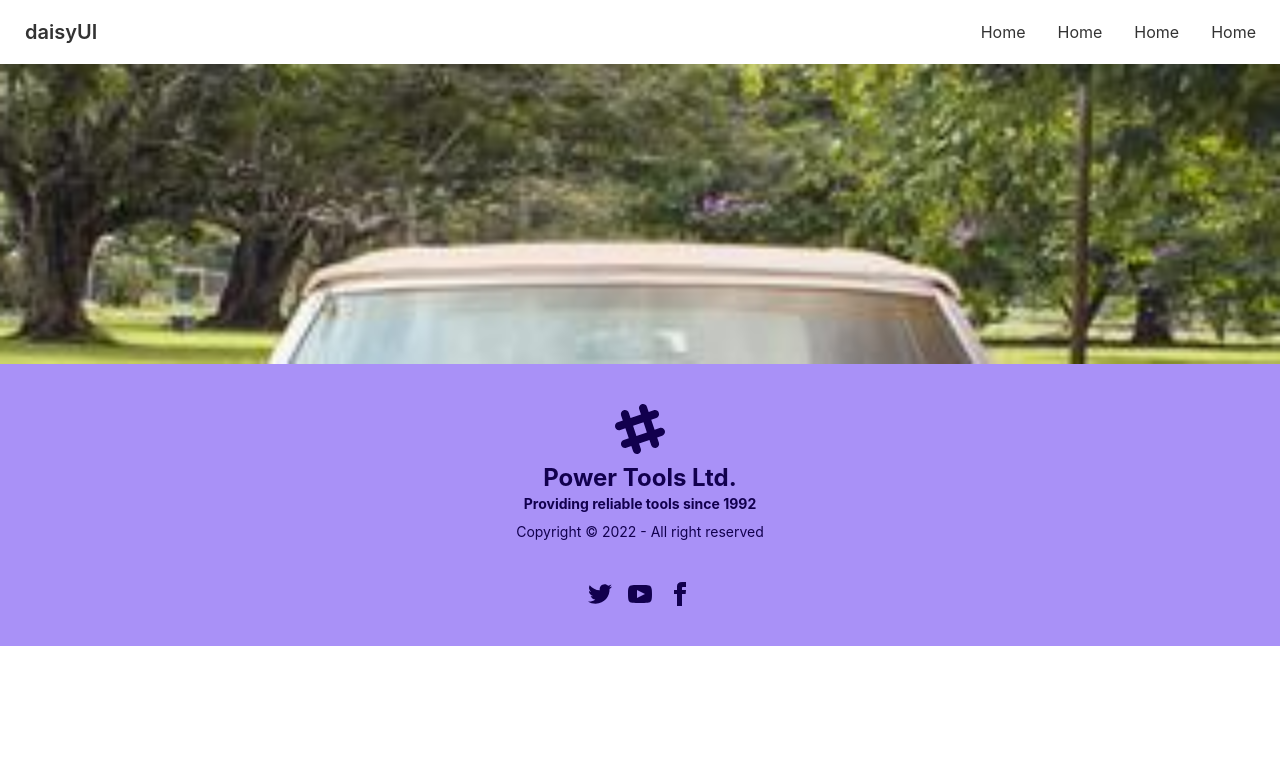
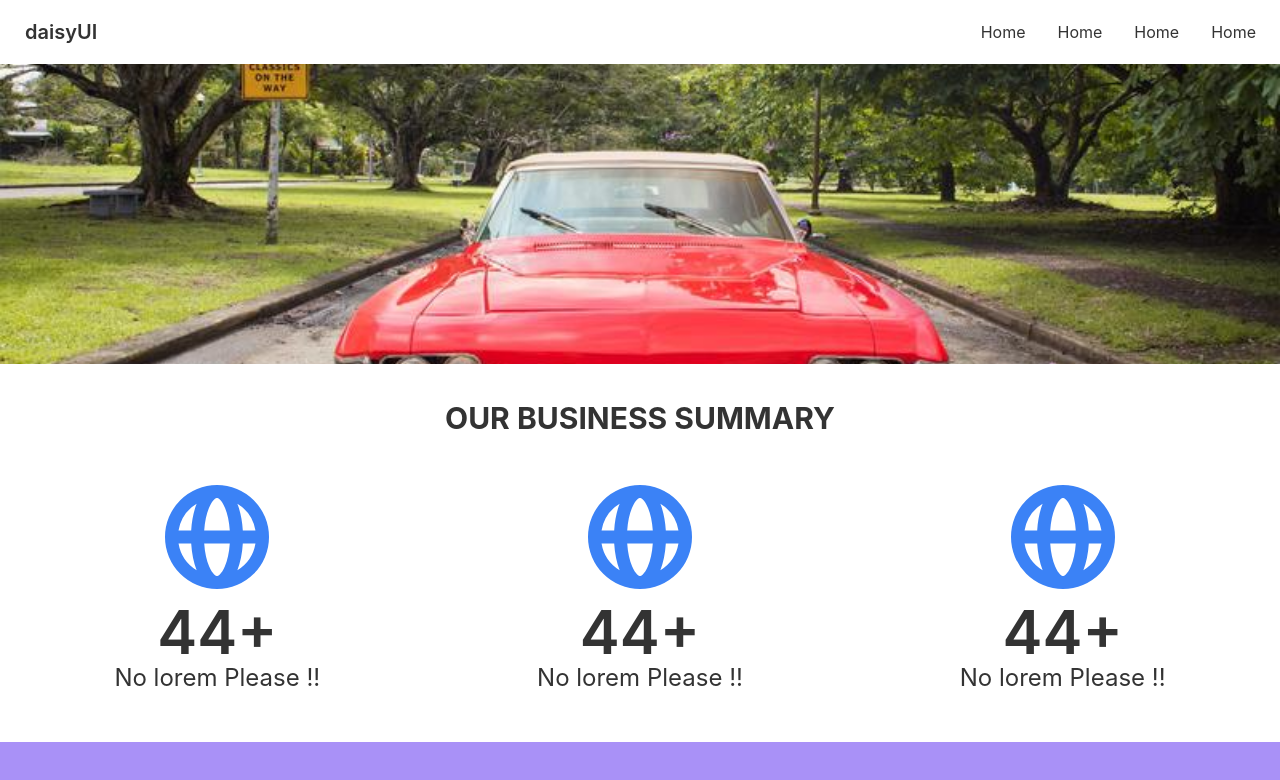
Before and after one commit to mh4bib/power-tools-client, a React (Create React App) app: page / in a window 1280 px wide. Shown: the top 780 px of the page. Built offline with nearby package versions, Linux system fonts and the light colour scheme.

Commit message:
business summary added

```diff
--- a/package.json
+++ b/package.json
@@ -3,6 +3,7 @@
   "version": "0.1.0",
   "private": true,
   "dependencies": {
+    "@heroicons/react": "^1.0.6",
     "@testing-library/jest-dom": "^5.16.4",
     "@testing-library/react": "^13.2.0",
     "@testing-library/user-event": "^13.5.0",
--- a/src/Components/Home/Home.js
+++ b/src/Components/Home/Home.js
@@ -1,10 +1,12 @@
 import React from 'react';
 import Banner from './Banner';
+import Summary from './Summary';
 
 const Home = () => {
     return (
         <div>
             <Banner></Banner>
+            <Summary></Summary>
         </div>
     );
 };
--- /dev/null
+++ b/src/Components/Home/Summary.js
@@ -0,0 +1,30 @@
+import React from 'react';
+import { BeakerIcon, GlobeAltIcon, GlobeIcon } from '@heroicons/react/solid'
+
+const Summary = () => {
+    return (
+        <div className='mx-3 my-9'>
+            <h1 className='text-3xl font-bold mb-6'>OUR BUSINESS SUMMARY</h1>
+            <div className='grid grid-cols-1 md:grid-cols-3 gap-3'>
+                <div className='bg-transparent flex flex-col justify-center items-center p-3 rounded-xl'>
+                    <GlobeAltIcon className="w-[130px] text-blue-500"/>
+                    <h2 className='text-6xl font-semibold'>44+</h2>
+                    <p className='text-2xl'>No lorem Please !!</p>
+                </div>
+                <div className='bg-transparent flex flex-col justify-center items-center p-3 rounded-xl'>
+                    <GlobeAltIcon className="w-[130px] text-blue-500"/>
+                    <h2 className='text-6xl font-semibold'>44+</h2>
+                    <p className='text-2xl'>No lorem Please !!</p>
+                </div>
+                <div className='bg-transparent flex flex-col justify-center items-center p-3 rounded-xl'>
+                    <GlobeAltIcon className="w-[130px] text-blue-500"/>
+                    <h2 className='text-6xl font-semibold'>44+</h2>
+                    <p className='text-2xl'>No lorem Please !!</p>
+                </div>
+
+            </div>
+        </div>
+    );
+};
+
+export default Summary;
```
Also changed, not shown: 1 other file (tests, documents, lock files or other folders).
